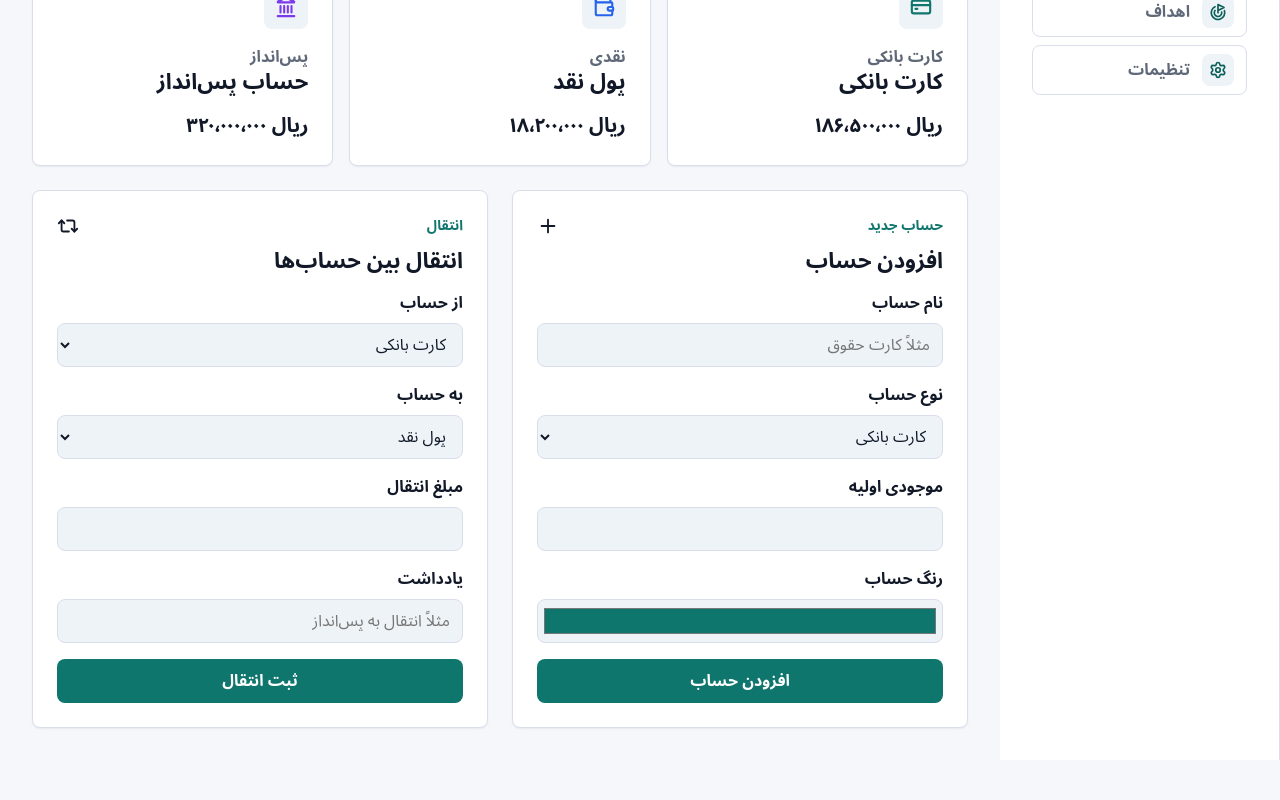
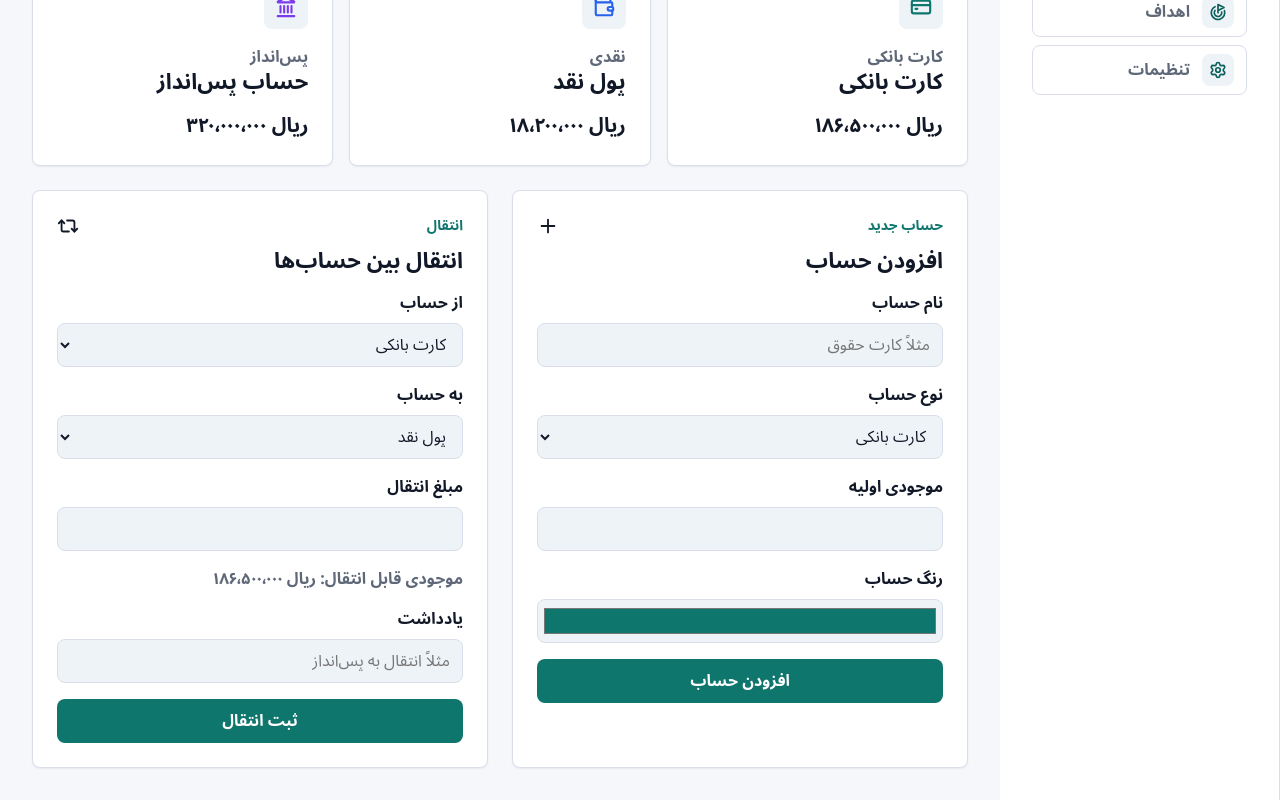
Before and after one commit to elahe-fakour/money-map, a React (Vite) app: page /accounts in a window 1280 px wide. Shown: the part 415-1215 px from the top of the page. Before the commit the page ends 1175 px from the top, so only its background shows below. Built offline with nearby package versions, Linux system fonts and the light colour scheme.

Commit message:
fix: validate account transfers

```diff
--- a/src/features/accounts/AccountsPage.css
+++ b/src/features/accounts/AccountsPage.css
@@ -126,6 +126,12 @@
   padding: var(--space-1);
 }
 
+.account-helper {
+  margin: 0;
+  color: var(--color-text-muted);
+  font-weight: 800;
+}
+
 .account-form button {
   min-height: 44px;
   border: 0;
--- a/src/features/accounts/AccountsPage.tsx
+++ b/src/features/accounts/AccountsPage.tsx
@@ -51,6 +51,9 @@ export function AccountsPage() {
   })
   const [statusMessage, setStatusMessage] = useState('')
   const totalBalance = useMemo(() => getTotalBalance(accounts), [accounts])
+  const sourceAccount = accounts.find(
+    (account) => account.id === transferForm.fromAccountId,
+  )
 
   const submitAccount = (event: React.FormEvent<HTMLFormElement>) => {
     event.preventDefault()
@@ -87,6 +90,11 @@ export function AccountsPage() {
 
     if (!Number.isFinite(amount) || amount <= 0) {
       setStatusMessage('مبلغ انتقال باید بزرگ‌تر از صفر باشد.')
+      return
+    }
+
+    if (sourceAccount && amount > sourceAccount.balance.amount) {
+      setStatusMessage('مبلغ انتقال نباید از موجودی حساب مبدا بیشتر باشد.')
       return
     }
 
@@ -278,6 +286,7 @@ export function AccountsPage() {
               <input
                 required
                 inputMode="numeric"
+                max={sourceAccount?.balance.amount}
                 min="1"
                 step="100000"
                 type="number"
@@ -290,6 +299,13 @@ export function AccountsPage() {
                 }
               />
             </label>
+
+            {sourceAccount ? (
+              <p className="account-helper">
+                موجودی قابل انتقال:{' '}
+                {formatMoney(sourceAccount.balance)}
+              </p>
+            ) : null}
 
             <label className="account-field">
               <span>یادداشت</span>
```
Also changed, not shown: 1 other file (tests, documents, lock files or other folders).
